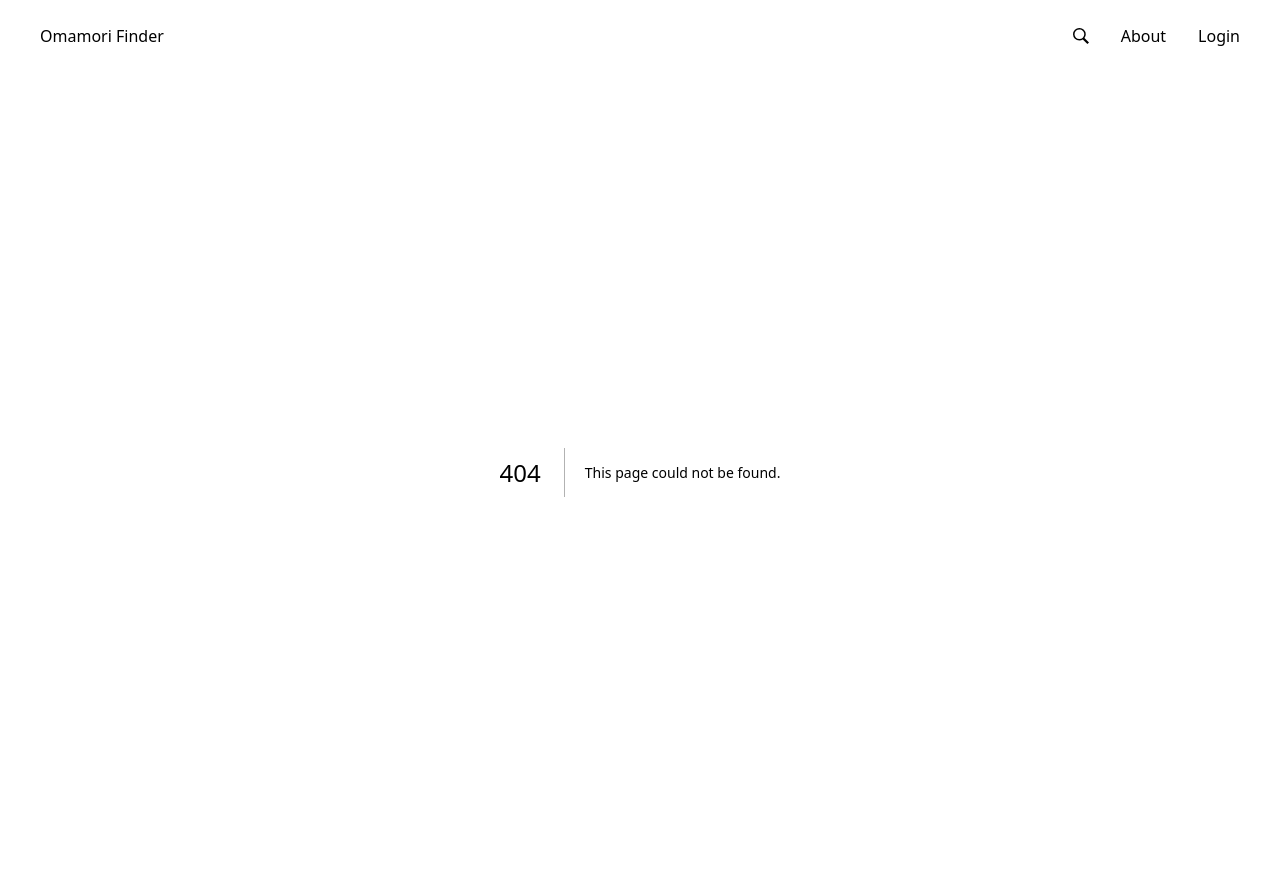
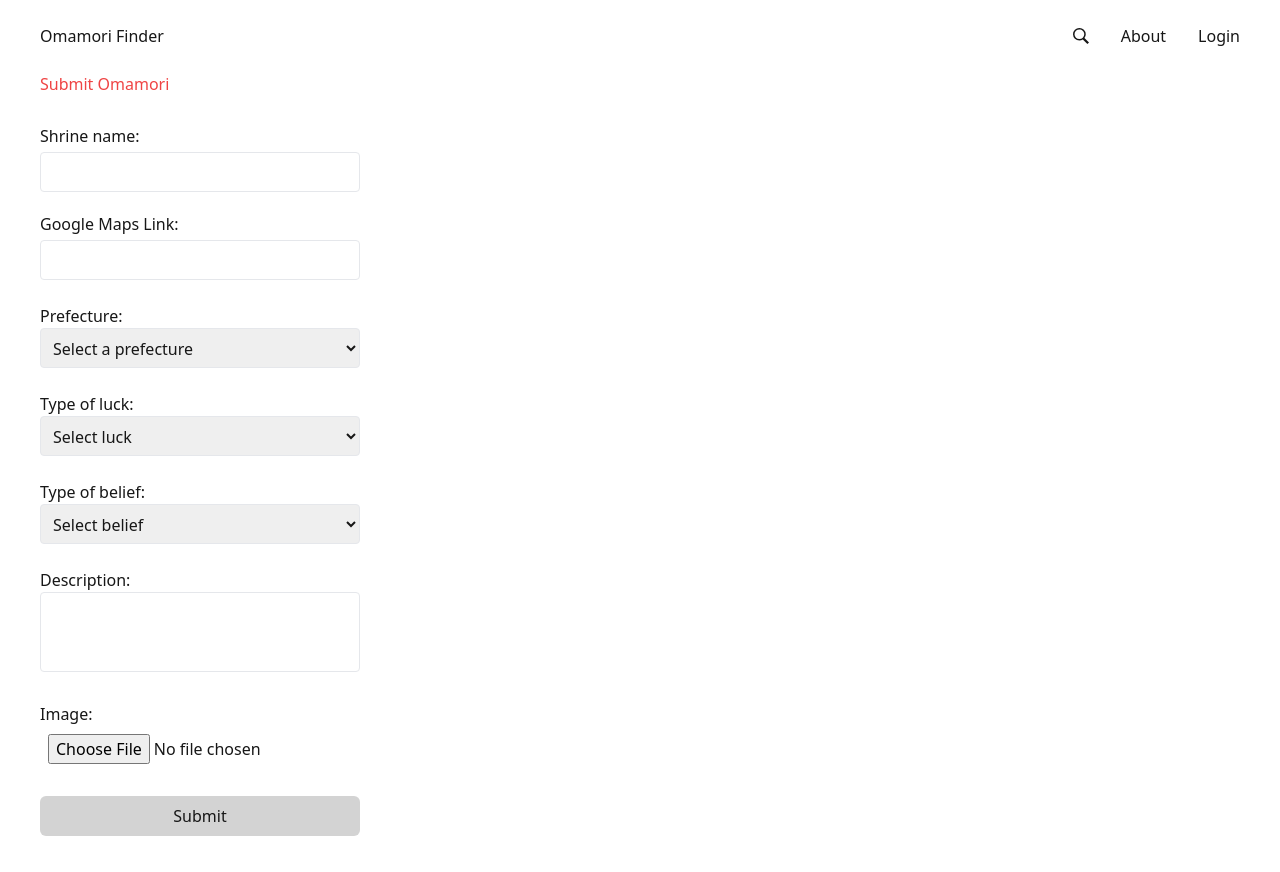
Before and after one commit to omamori-finder/omamori-finder-frontend, a Next.js app: page /oma-submission in a window 1280 px wide. Before the commit this address had no page. Built offline with nearby package versions, Linux system fonts and the light colour scheme.

Commit message:
feat: create SubmitPage

```diff
--- /dev/null
+++ b/app/oma-submission/page.tsx
@@ -0,0 +1,9 @@
+import Submission from "../_components/Submission";
+
+export default function SubmitPage() {
+  return (
+    <div>
+      <Submission />
+    </div>
+  );
+}
```
